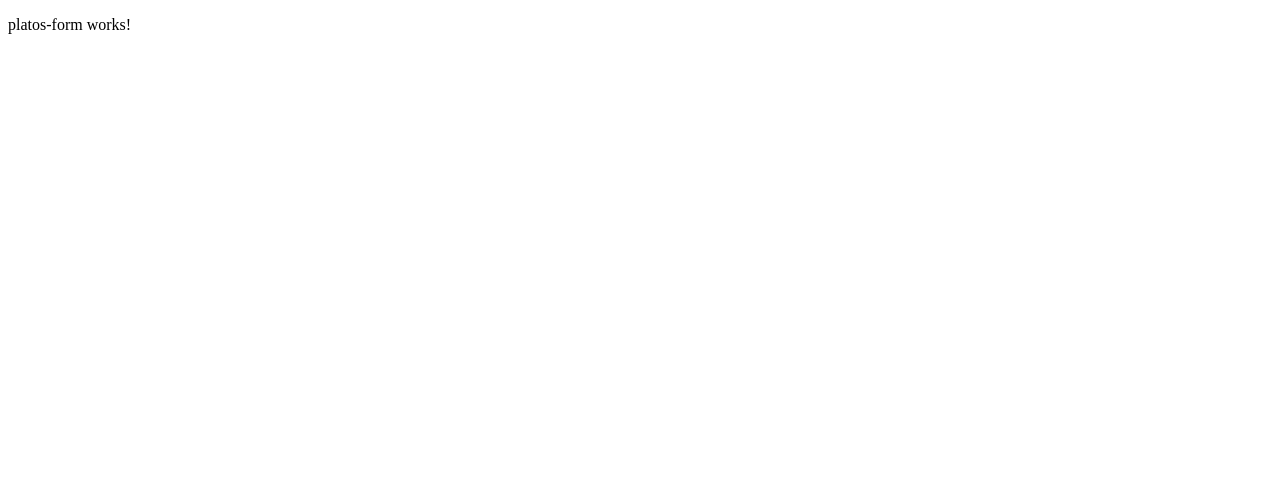
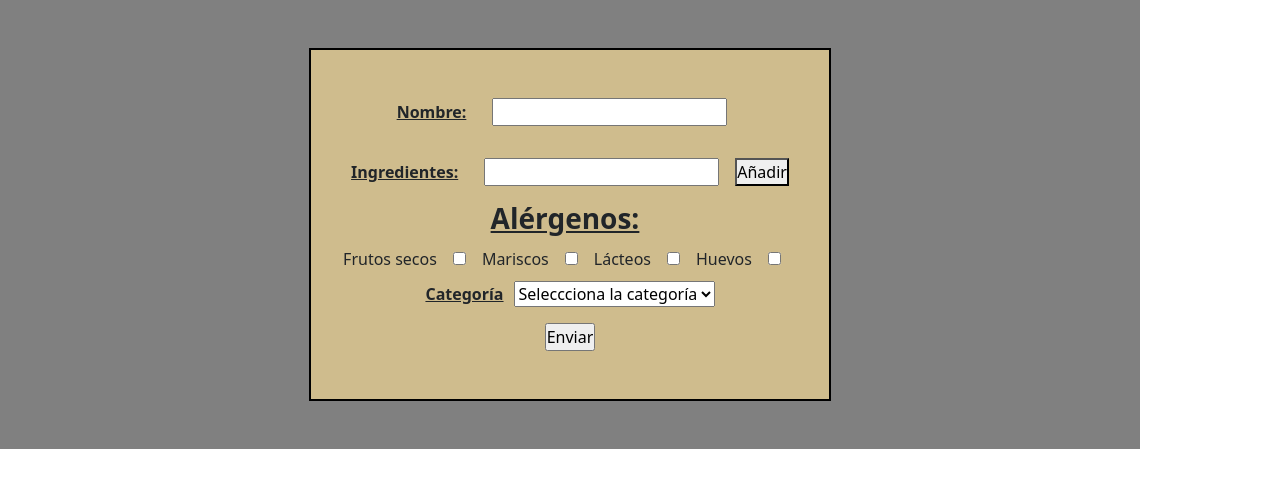
Before and after one commit to CYanezB/GestionMenu, an Angular app: page /plato/new in a window 1280 px wide. Shown: the top 488 px of the page. Built offline with nearby package versions, Linux system fonts and the light colour scheme.

Commit message:
Creación formulario plato y interfaces plato y menu

```diff
--- a/angular.json
+++ b/angular.json
@@ -23,6 +23,7 @@
               "src/assets"
             ],
             "styles": [
+              "node_modules/bootstrap/dist/css/bootstrap.min.css",
               "src/styles.css"
             ],
             "scripts": []
--- a/package.json
+++ b/package.json
@@ -18,6 +18,7 @@
     "@angular/platform-browser": "^14.2.0",
     "@angular/platform-browser-dynamic": "^14.2.0",
     "@angular/router": "^14.2.0",
+    "bootstrap": "^5.2.3",
     "rxjs": "~7.5.0",
     "tslib": "^2.3.0",
     "zone.js": "~0.11.4"
--- a/src/app/app-routing.module.ts
+++ b/src/app/app-routing.module.ts
@@ -9,7 +9,6 @@ const routes: Routes = [
   { path: 'menu/new', component: MenuFormComponent },
   { path: 'plato/new', component: PlatosFormComponent },
   { path: '**', redirectTo: '' }
-
 ];
 
 @NgModule({
--- a/src/app/app.module.ts
+++ b/src/app/app.module.ts
@@ -6,6 +6,7 @@ import { AppComponent } from './app.component';
 import { PlatosFormComponent } from './components/platos-form/platos-form.component';
 import { MenuFormComponent } from './components/menu-form/menu-form.component';
 import { LoginComponent } from './components/login/login.component';
+import { ReactiveFormsModule } from '@angular/forms';
 
 @NgModule({
   declarations: [
@@ -16,7 +17,8 @@ import { LoginComponent } from './components/login/login.component';
   ],
   imports: [
     BrowserModule,
-    AppRoutingModule
+    AppRoutingModule,
+    ReactiveFormsModule
   ],
   providers: [],
   bootstrap: [AppComponent]
--- a/src/app/components/platos-form/platos-form.component.css
+++ b/src/app/components/platos-form/platos-form.component.css
@@ -0,0 +1,24 @@
+@import "../../../styles.css";
+
+.container {
+    display: flex;
+    background-color: gray;
+    text-align: center;
+}
+
+form {
+    border: 2px solid black;
+    margin: 3em auto;
+    background-color: var(--colorprincipal);
+    padding: 2em;
+}
+
+form input {
+    margin: 1em;
+}
+
+.tituloInput {
+    font-weight: bold;
+    text-decoration: underline;
+    margin-right: 10px;
+}
--- a/src/app/components/platos-form/platos-form.component.html
+++ b/src/app/components/platos-form/platos-form.component.html
@@ -1 +1,35 @@
-<p>platos-form works!</p>
+<div class="container">
+    <form [formGroup]="formulario" (ngSubmit)="onSubmit()">
+        <div class="form-group">
+            <label class="tituloInput">Nombre:</label>
+            <input type="text" name="nombre">
+        </div>
+        <div>
+            <label class="tituloInput">Ingredientes:</label>
+            <input type="text" name="ingredientes">
+            <button value="add" class="myButton2">Añadir</button>
+        </div>
+        <div>
+            <h3 class="tituloInput">Alérgenos:</h3>
+            <label>Frutos secos</label>
+            <input type="checkbox" name="frutos_secos">
+            <label>Mariscos</label>
+            <input type="checkbox" name="mariscos">
+            <label>Lácteos</label>
+            <input type="checkbox" name="lácteos">
+            <label>Huevos</label>
+            <input type="checkbox" name="huevos">
+        </div>
+        <div>
+            <label class="tituloInput">Categoría</label>
+            <select name="categoria" id="cat">
+                <option value="" hidden>Seleccciona la categoría</option>
+                <option value="primero">Primero</option>
+                <option value="segundo">Segundo</option>
+                <option value="postre">Postre</option>
+            </select>
+
+        </div>
+        <input type="submit" value="Enviar" class="myButton">
+    </form>
+</div>
--- a/src/app/components/platos-form/platos-form.component.ts
+++ b/src/app/components/platos-form/platos-form.component.ts
@@ -1,4 +1,5 @@
 import { Component, OnInit } from '@angular/core';
+import { FormGroup } from '@angular/forms';
 
 @Component({
   selector: 'app-platos-form',
@@ -7,9 +8,22 @@ import { Component, OnInit } from '@angular/core';
 })
 export class PlatosFormComponent implements OnInit {
 
-  constructor() { }
+  formulario: FormGroup;
+
+
+  constructor() {
+    this.formulario = new FormGroup({
+
+    })
+  }
 
   ngOnInit(): void {
   }
 
+
+  onSubmit() {
+
+    console.log(this.formulario.value)
+
+  }
 }
--- a/src/app/interfaces/menu.interface.ts
+++ b/src/app/interfaces/menu.interface.ts
@@ -0,0 +1,5 @@
+export interface Menu {
+    primero?: string,
+    segundo?: string,
+    postre?: string
+}
--- a/src/app/interfaces/plato.interface.ts
+++ b/src/app/interfaces/plato.interface.ts
@@ -0,0 +1,6 @@
+export interface Plato {
+    nombre?: string,
+    ingredientes?: string[],
+    alergenos?: string[],
+    categoria?: string
+}
--- a/src/styles.css
+++ b/src/styles.css
@@ -1 +1,11 @@
 /* You can add global styles to this file, and also import other style files */
+* {
+    margin: 0px;
+    padding: 0px;
+    box-sizing: border-box;
+}
+
+:root {
+    --colorprincipal: #cfbc8d;
+    --colorsecundario: #10ac84;
+}
```
Also changed, not shown: 1 other file (tests, documents, lock files or other folders).
